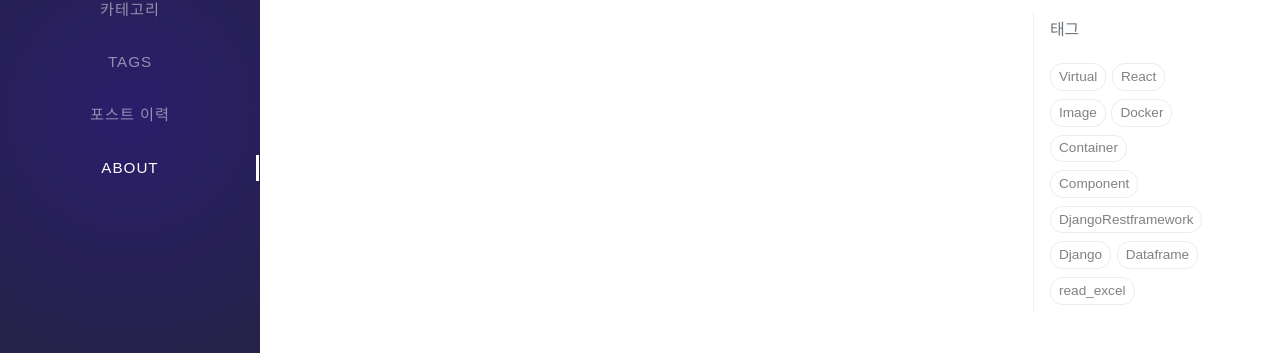
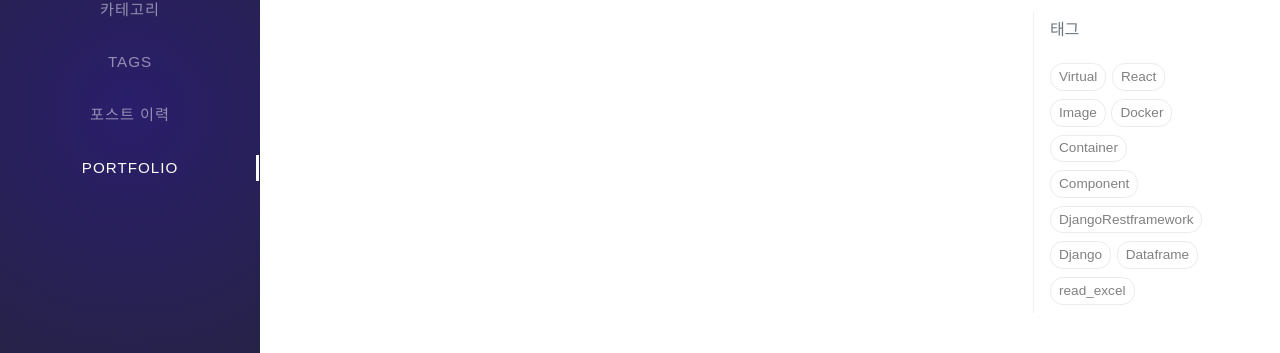
Before and after one commit to FREEZ2385/freez2385.github.io, a Jekyll site: the page built from tabs/about.md, in a window 1280 px wide. Shown: the part 339-692 px from the top of the page. Built offline with Jekyll 4.4.1, drawn with Linux system fonts in a browser that asks for light colours; nearby versions of some CDN libraries; some web fonts are replaced; comment, search, counter and statistics services are not loaded.

Commit message:
[Update] change tabs name about

```diff
--- a/_data/label.yml
+++ b/_data/label.yml
@@ -9,7 +9,7 @@ tabs:
   - { name: "카테고리", path: tabs, url: categories, icon: 'fas fa-stream' }
   - { name: "Tags", path: tabs, url: tags, icon: 'fas fa-tags' }
   - { name: "포스트 이력", path: tabs, url: archives, icon: 'fas fa-archive'}
-  - { name: "About", path: tabs, url: about, icon: 'fas fa-info'}
+  - { name: "Portfolio", path: tabs, url: about, icon: 'fas fa-info'}
 
 panel:
   lastmod: "최근 포스트"
```
